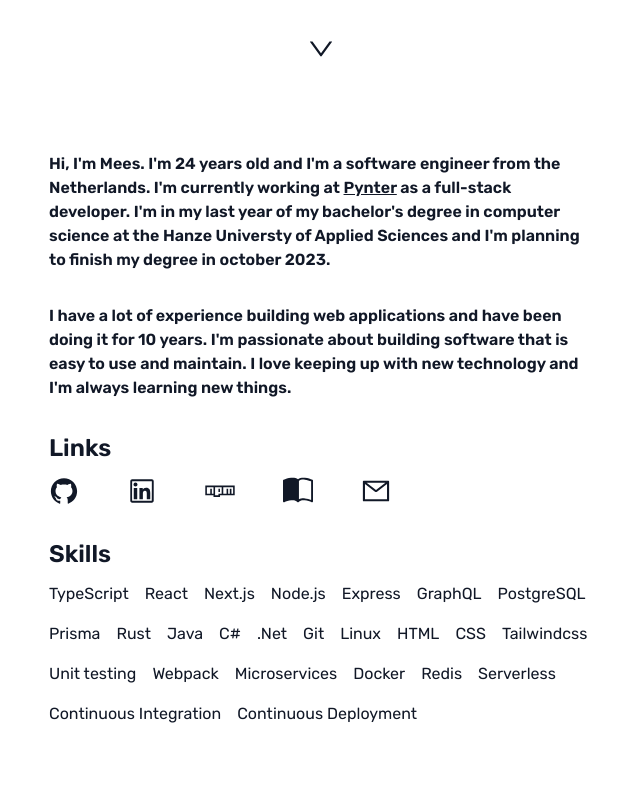
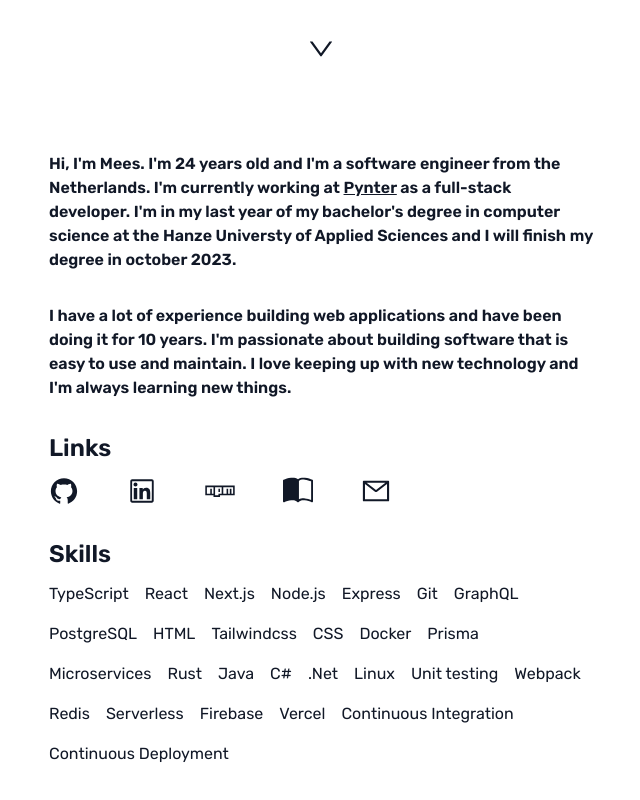
Before and after one commit to mees-/profile, a Next.js app: page / in a window 1280 px wide. Shown: the part 696-1496 px from the top of the page, without its empty margins (319-959 px from the left). Before the commit the page ends 1470 px from the top, so only its background shows below. Built offline with nearby package versions, Linux system fonts and the light colour scheme.

Commit message:
Alter text

```diff
--- a/src/app/page.tsx
+++ b/src/app/page.tsx
@@ -72,7 +72,7 @@ export default function Index() {
             Pynter
           </Link>{" "}
           as a full-stack developer. I&apos;m in my last year of my bachelor&apos;s degree in computer science at the
-          Hanze Universty of Applied Sciences and I&apos;m planning to finish my degree in october 2023.
+          Hanze Universty of Applied Sciences and I will finish my degree in october 2023.
         </p>
         <p className="font-semibold">
           I have a lot of experience building web applications and have been doing it for 10 years. I&apos;m passionate
@@ -120,24 +120,26 @@ export default function Index() {
             <li>Next.js</li>
             <li>Node.js</li>
             <li>Express</li>
+            <li>Git</li>
             <li>GraphQL</li>
             <li>PostgreSQL</li>
+            <li>HTML</li>
+            <li>Tailwindcss</li>
+            <li>CSS</li>
+            <li>Docker</li>
             <li>Prisma</li>
+            <li>Microservices</li>
             <li>Rust</li>
             <li>Java</li>
             <li>C#</li>
             <li>.Net</li>
-            <li>Git</li>
             <li>Linux</li>
-            <li>HTML</li>
-            <li>CSS</li>
-            <li>Tailwindcss</li>
             <li>Unit testing</li>
             <li>Webpack</li>
-            <li>Microservices</li>
-            <li>Docker</li>
             <li>Redis</li>
             <li>Serverless</li>
+            <li>Firebase</li>
+            <li>Vercel</li>
             <li>Continuous Integration</li>
             <li>Continuous Deployment</li>
           </ul>
```
